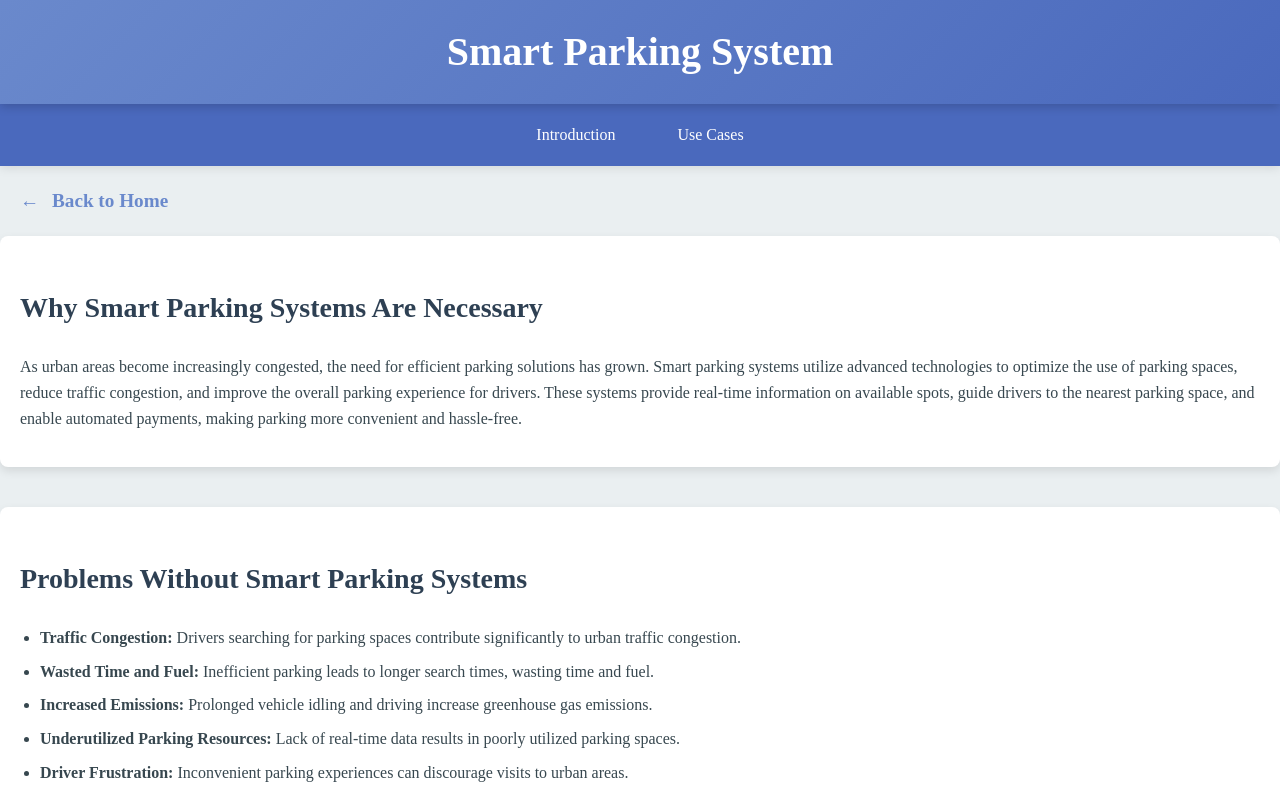
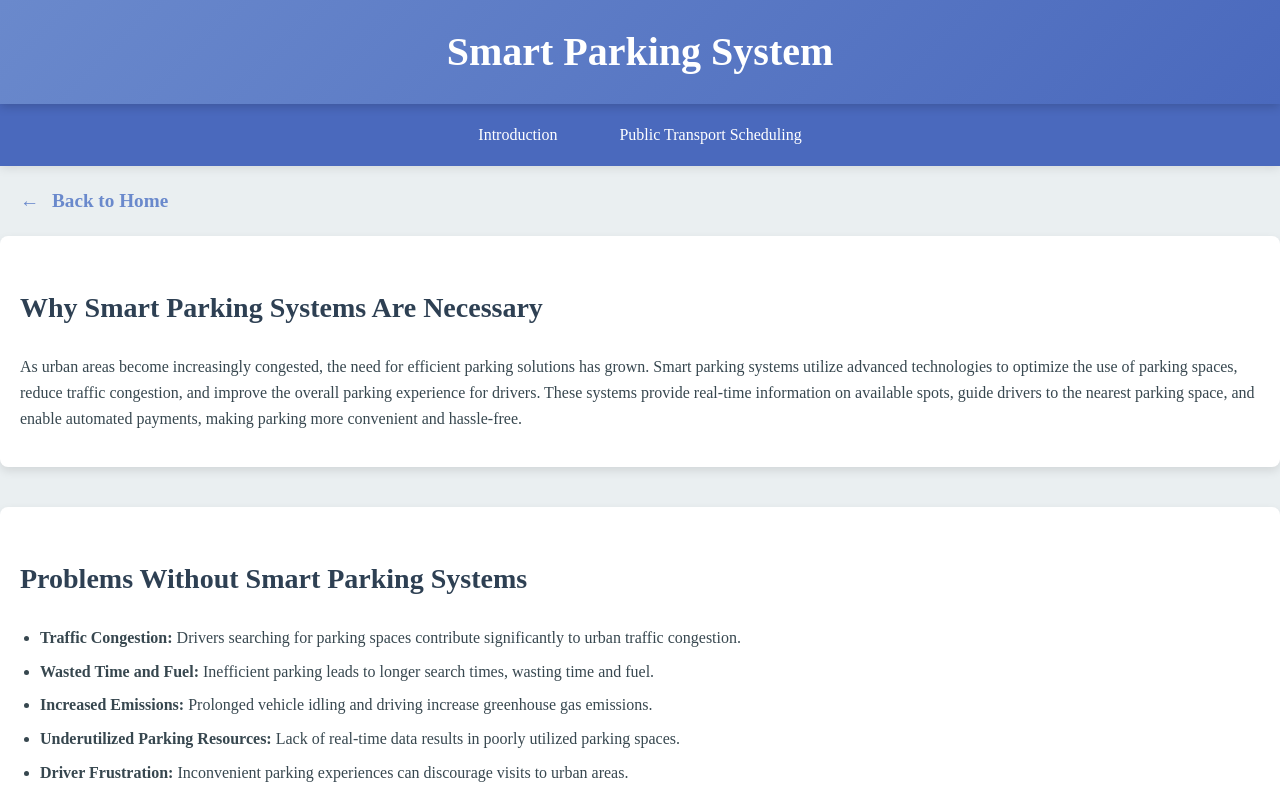
Before and after one commit to Krohi21/portfolio.git.io, a plain HTML site: page usecase2.html in a window 1280 px wide. Shown: the top 800 px of the page. Drawn offline with Linux system fonts and the light colour scheme.

Commit message:
Update usecase2.html

```diff
--- a/usecase2.html
+++ b/usecase2.html
@@ -120,7 +120,7 @@
 </header>
     <nav>
         <a href="indir.html">Introduction</a>
-        <a href="usecase1.html">Use Cases</a>
+        <a href="usecase1.html">Public Transport Scheduling</a>
     </nav>
 
     <div class="back-arrow">
```
